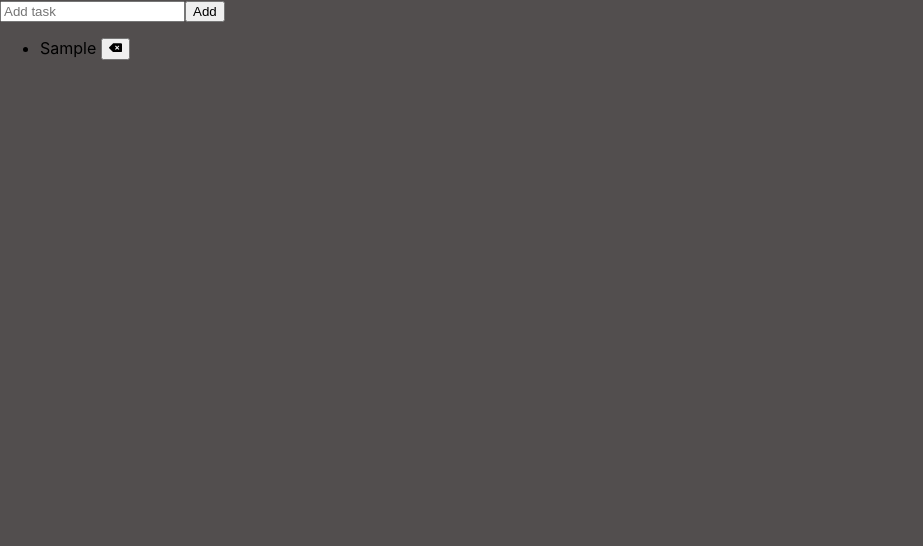
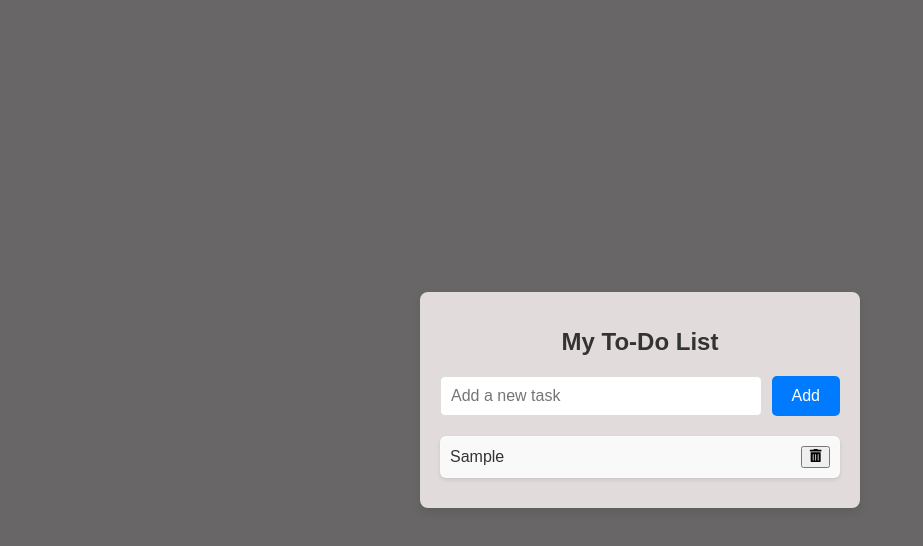
Before and after one commit to bokigolic/react-todo, a React (Create React App) app: page / in a window 1280 px wide. Both pictures are taken after typing "Sample" into the empty fields and a click on the button "Add". Shown: the top 546 px of the page, without its empty margins (0-923 px from the left). Built offline with nearby package versions, Linux system fonts and the light colour scheme.

Commit message:
addded some style

```diff
--- a/src/App.css
+++ b/src/App.css
@@ -1,3 +1,89 @@
 body {
-  background-color: rgb(82, 78, 78);
+  font-family: "Arial", sans-serif;
+  background-color: #686666;
+  margin: 0;
+  padding: 0;
+  display: flex;
+  justify-content: center;
+  align-items: center;
+  min-height: 100vh;
 }
+
+.todo-app {
+  background: #e2dbdb;
+  border-radius: 8px;
+  box-shadow: 0 4px 10px rgba(0, 0, 0, 0.1);
+  padding: 20px;
+  width: 400px;
+}
+
+.title {
+  font-size: 24px;
+  color: #333;
+  text-align: center;
+  margin-bottom: 20px;
+}
+
+.input-container {
+  display: flex;
+  justify-content: space-between;
+  gap: 10px;
+  margin-bottom: 20px;
+}
+
+.task-input {
+  flex: 1;
+  padding: 10px;
+  border: 1px solid #ddd;
+  border-radius: 5px;
+  font-size: 16px;
+}
+
+.add-button {
+  background-color: #007bff;
+  color: #fff;
+  border: none;
+  padding: 10px 20px;
+  font-size: 16px;
+  border-radius: 5px;
+  cursor: pointer;
+  transition: background-color 0.3s;
+}
+
+.add-button:hover {
+  background-color: #0056b3;
+}
+
+.task-list {
+  list-style: none;
+  padding: 0;
+  margin: 0;
+}
+
+.task-item {
+  display: flex;
+  justify-content: space-between;
+  align-items: center;
+  background: #f9f9f9;
+  padding: 10px;
+  margin-bottom: 10px;
+  border-radius: 6px;
+  box-shadow: 0 2px 4px rgba(0, 0, 0, 0.1);
+}
+
+.task-item span {
+  font-size: 16px;
+  color: #333;
+}
+s .delete-button {
+  background: transparent;
+  border: none;
+  color: #dc3545;
+  cursor: pointer;
+  font-size: 18px;
+  transition: color 0.3s;
+}
+
+.delete-button:hover {
+  color: #a71d2a;
+}
--- a/src/components/TodoApp.js
+++ b/src/components/TodoApp.js
@@ -1,14 +1,13 @@
 import { useState } from "react";
-import { FaDeleteLeft } from "react-icons/fa6";
+import { FaTrashAlt } from "react-icons/fa"; // Bolja ikonica za brisanje
 
 const TodoApp = () => {
-
   const [task, setTask] = useState("");
   const [todos, setTodos] = useState([]);
 
   const handleInputChange = (e) => {
-    setTask(e.target.value)
-  }
+    setTask(e.target.value);
+  };
 
   const handleAddTask = () => {
     if (task.trim() !== "") {
@@ -16,31 +15,42 @@ const TodoApp = () => {
       setTask("");
     }
   };
+
   const handleDeleteTask = (indexToDelete) => {
-    const updatedTodos = todos.filter((_, index) => index !== indexToDelete)
+    const updatedTodos = todos.filter((_, index) => index !== indexToDelete);
     setTodos(updatedTodos);
-  }
+  };
 
   return (
-    <div>
-      <input
-        type="text"
-        placeholder="Add task"
-        value={task}
-        onChange={handleInputChange}
-      />
-      <button onClick={handleAddTask}>Add</button>
-      <ul>
+    <div className="todo-app">
+      <h1 className="title">My To-Do List</h1>
+      <div className="input-container">
+        <input
+          type="text"
+          className="task-input"
+          placeholder="Add a new task"
+          value={task}
+          onChange={handleInputChange}
+        />
+        <button className="add-button" onClick={handleAddTask}>
+          Add
+        </button>
+      </div>
+      <ul className="task-list">
         {todos.map((todo, index) => (
-          <li key={index}>
-            {todo}{" "}
-            <button onClick={() => handleDeleteTask(index)}>{<FaDeleteLeft />}</button>
+          <li key={index} className="task-item">
+            <span>{todo}</span>
+            <button
+              className="delete-button"
+              onClick={() => handleDeleteTask(index)}
+            >
+              <FaTrashAlt />
+            </button>
           </li>
         ))}
+      </ul>
+    </div>
+  );
+};
 
-      </ul>
-
-    </div>
-  )
-};
 export default TodoApp;
```
